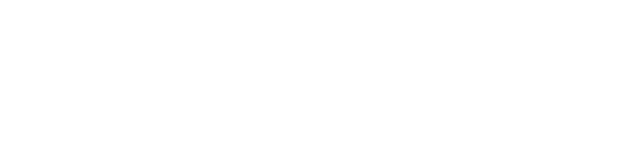
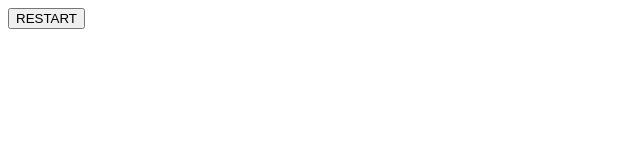
Before and after one commit to ShroomyRalsei/odin-etch-a-sketch, a plain HTML site: page index.html in a window 1280 px wide. Shown: the whole page, without its empty margins (0-640 px from the left). Drawn offline with Linux system fonts and the light colour scheme.

Commit message:
feat:Add grid creator button

```diff
--- a/index.html
+++ b/index.html
@@ -9,5 +9,6 @@
     </head>
     <body>
         <div id="grid-container"></div>
+        <button id="grid-creator">RESTART</button>
     </body>
 </html>
```
